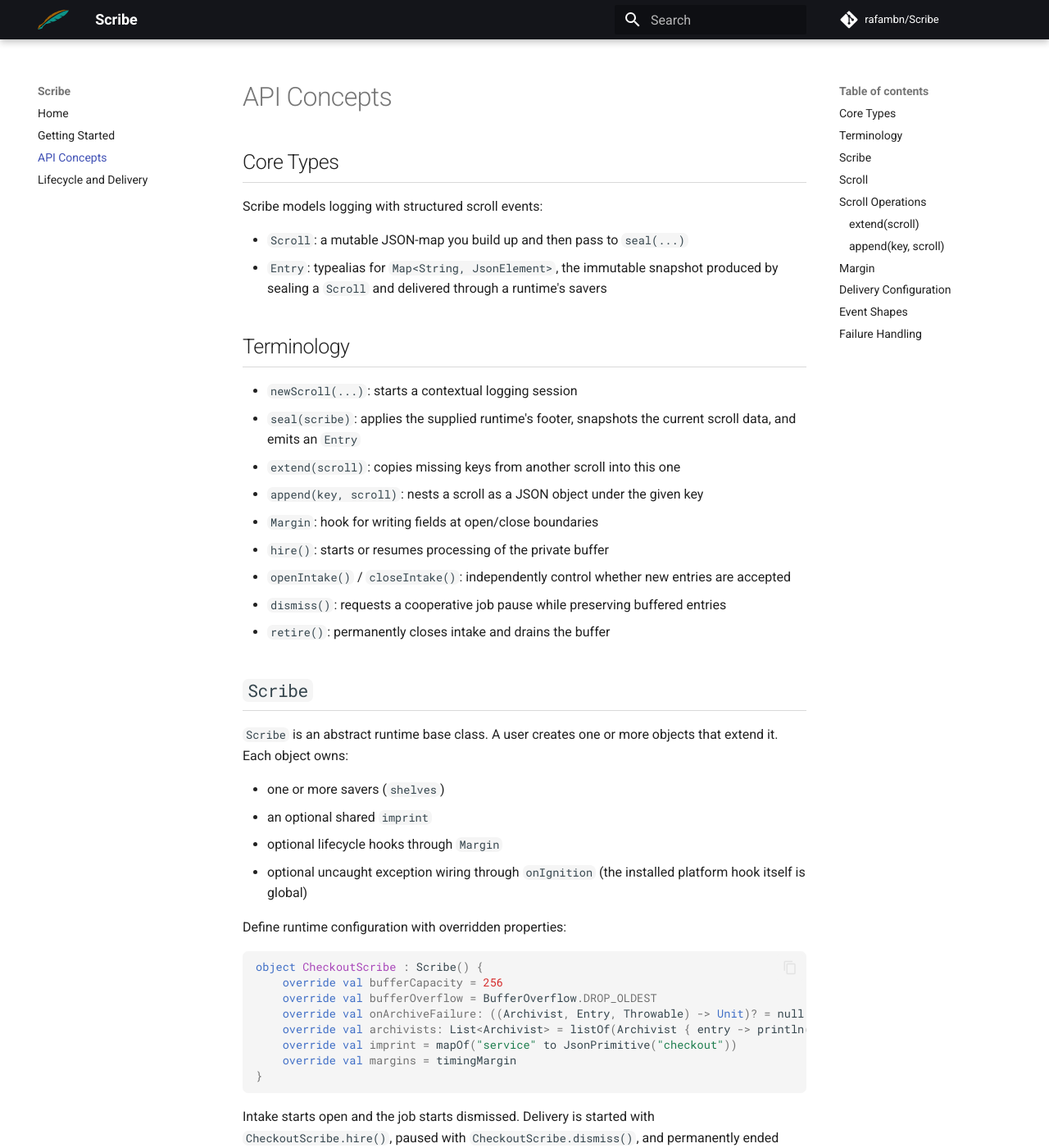
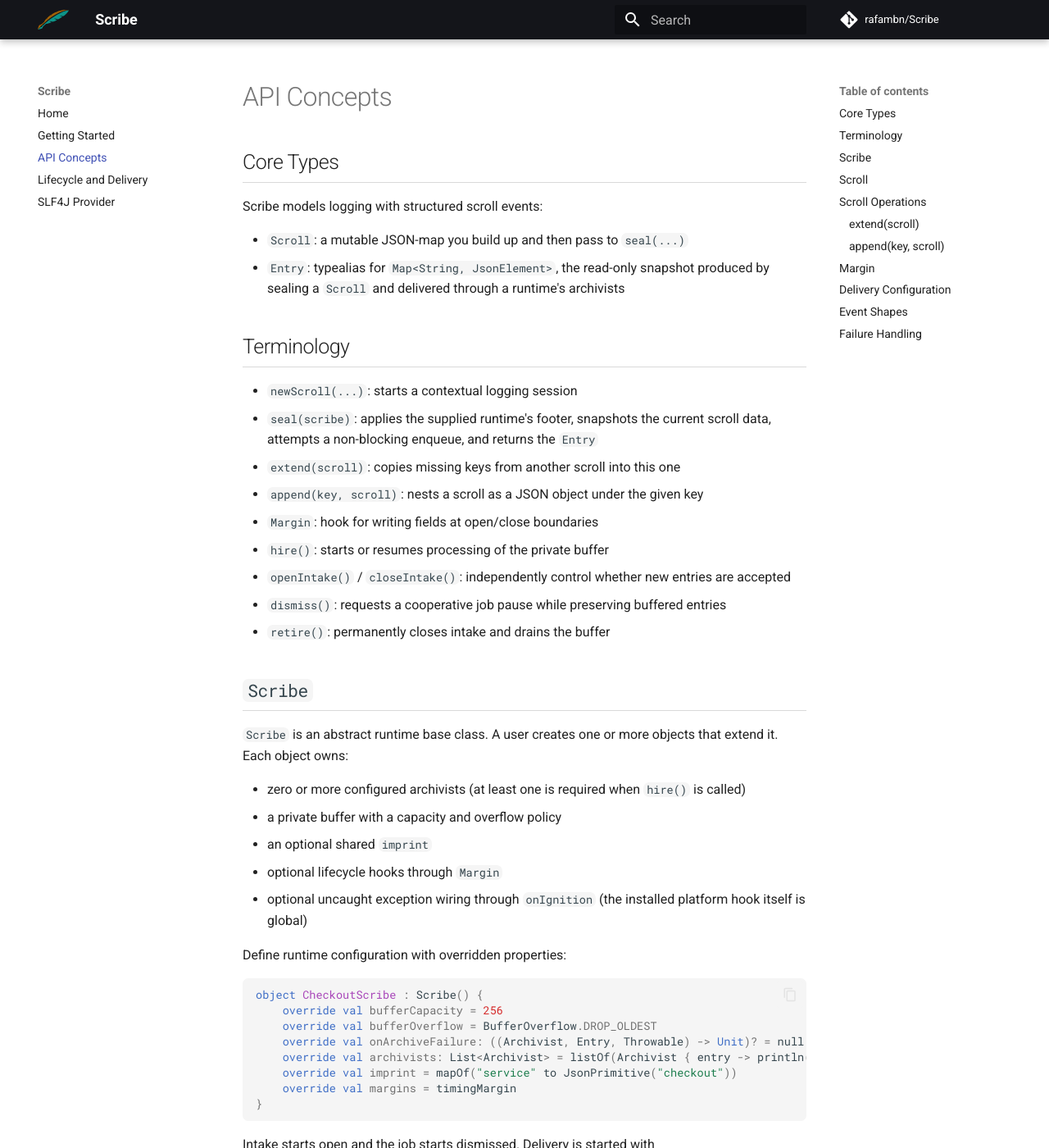
Before and after one commit to rafambn/Scribe, an MkDocs documentation site: the page built from docs/api-concepts.md, in a window 1280 px wide and 1400 px high. Shown: the whole window at 82% size. Built offline with MkDocs 1.6.1 and Material for MkDocs 9.7.7, drawn with Linux system fonts in a browser that asks for light colours; comment, search, counter and statistics services are not loaded; some of the changed text lies outside the part shown.

````diff
--- a/docs/api-concepts.md
+++ b/docs/api-concepts.md
@@ -5,13 +5,13 @@
 Scribe models logging with structured scroll events:
 
 - `Scroll`: a mutable JSON-map you build up and then pass to `seal(...)`
-- `Entry`: typealias for `Map<String, JsonElement>`, the immutable snapshot produced by sealing a `Scroll` and delivered through a runtime's savers
+- `Entry`: typealias for `Map<String, JsonElement>`, the read-only snapshot produced by sealing a `Scroll` and delivered through a runtime's archivists
 
 ## Terminology
 
 - `newScroll(...)`: starts a contextual logging session
 - `seal(scribe)`: applies the supplied runtime's footer, snapshots the
-  current scroll data, and emits an `Entry`
+  current scroll data, attempts a non-blocking enqueue, and returns the `Entry`
 - `extend(scroll)`: copies missing keys from another scroll into this one
 - `append(key, scroll)`: nests a scroll as a JSON object under the given key
 - `Margin`: hook for writing fields at open/close boundaries
@@ -25,7 +25,8 @@ Scribe models logging with structured scroll events:
 `Scribe` is an abstract runtime base class. A user creates one or more objects
 that extend it. Each object owns:
 
-- one or more savers (`shelves`)
+- zero or more configured archivists (at least one is required when `hire()` is called)
+- a private buffer with a capacity and overflow policy
 - an optional shared `imprint`
 - optional lifecycle hooks through `Margin`
 - optional uncaught exception wiring through `onIgnition` (the installed
@@ -86,9 +87,8 @@ val scroll = CheckoutScribe.newScroll(id = "checkout-42")
 println(scroll.id) // "checkout-42"
 ```
 
-Calling `seal(...)` more than once is allowed. Each call emits a separate
-`Entry` through the `Scribe` passed to that call, with a snapshot of the data
-at that point.
+Calling `seal(...)` more than once is allowed. Each call applies the footer again, creates and
+returns a separate `Entry` snapshot, and attempts delivery through the supplied `Scribe`.
 
 ## `Scroll` Operations
 
@@ -150,7 +150,8 @@ CheckoutScribe.hire()
 ```
 
 The delivery coroutine is owned by the `Scribe` instance so it can remain alive while processing
-is paused and resume on a later `hire()`.
+is paused and resume on a later `hire()`. The configuration properties have defaults; only
+`archivists` normally needs to be overridden for a minimal implementation.
 
 ## Event Shapes
 
--- a/mkdocs.yml
+++ b/mkdocs.yml
@@ -28,6 +28,7 @@ nav:
   - Getting Started: getting-started.md
   - API Concepts: api-concepts.md
   - Lifecycle and Delivery: lifecycle-and-delivery.md
+  - SLF4J Provider: slf4j.md
 
 markdown_extensions:
   - admonition
````
Also changed, not shown: README.md (+10 -19 lines), docs/getting-started.md (+5 -7 lines), docs/index.md (+1 -0 lines), docs/lifecycle-and-delivery.md (+10 -0 lines).
